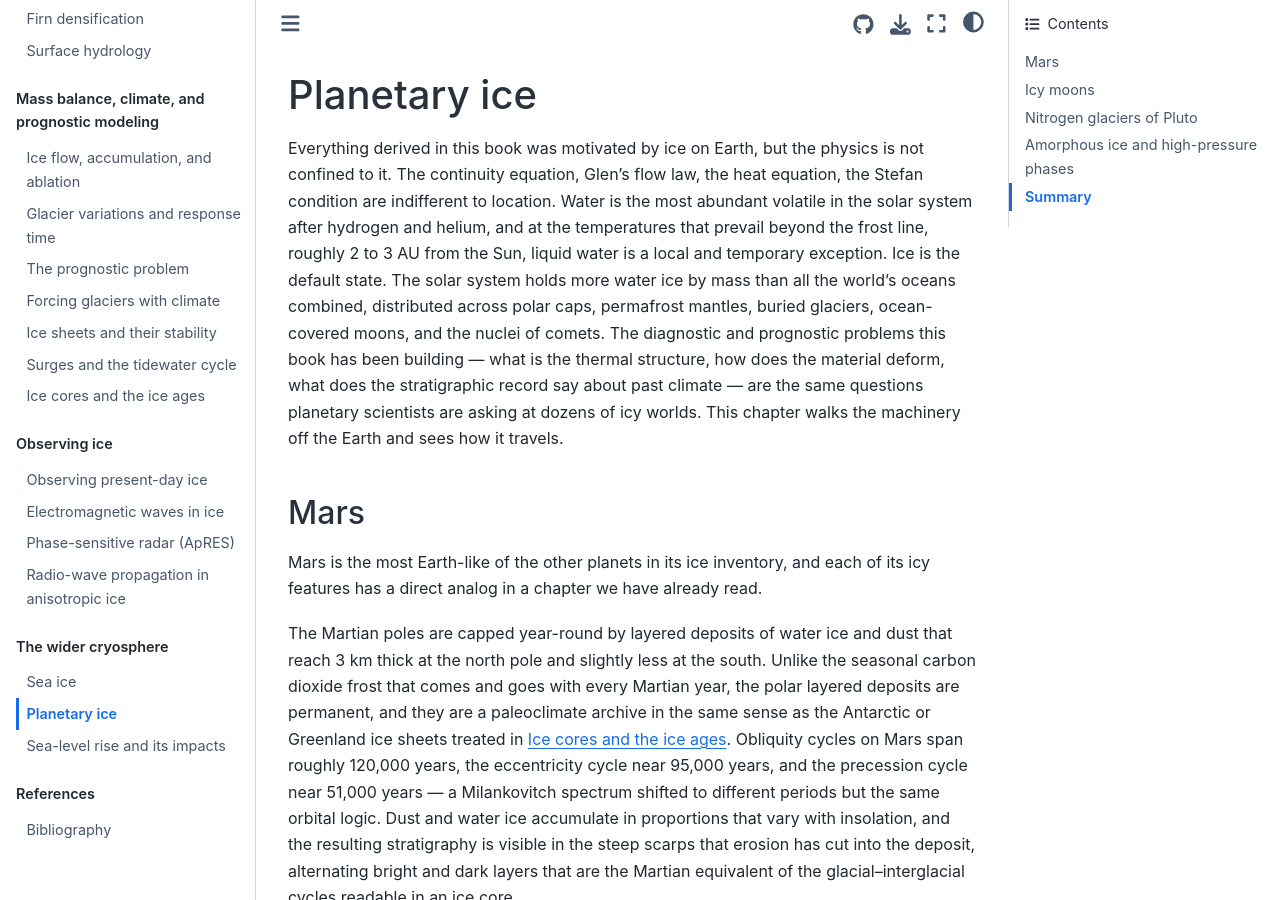
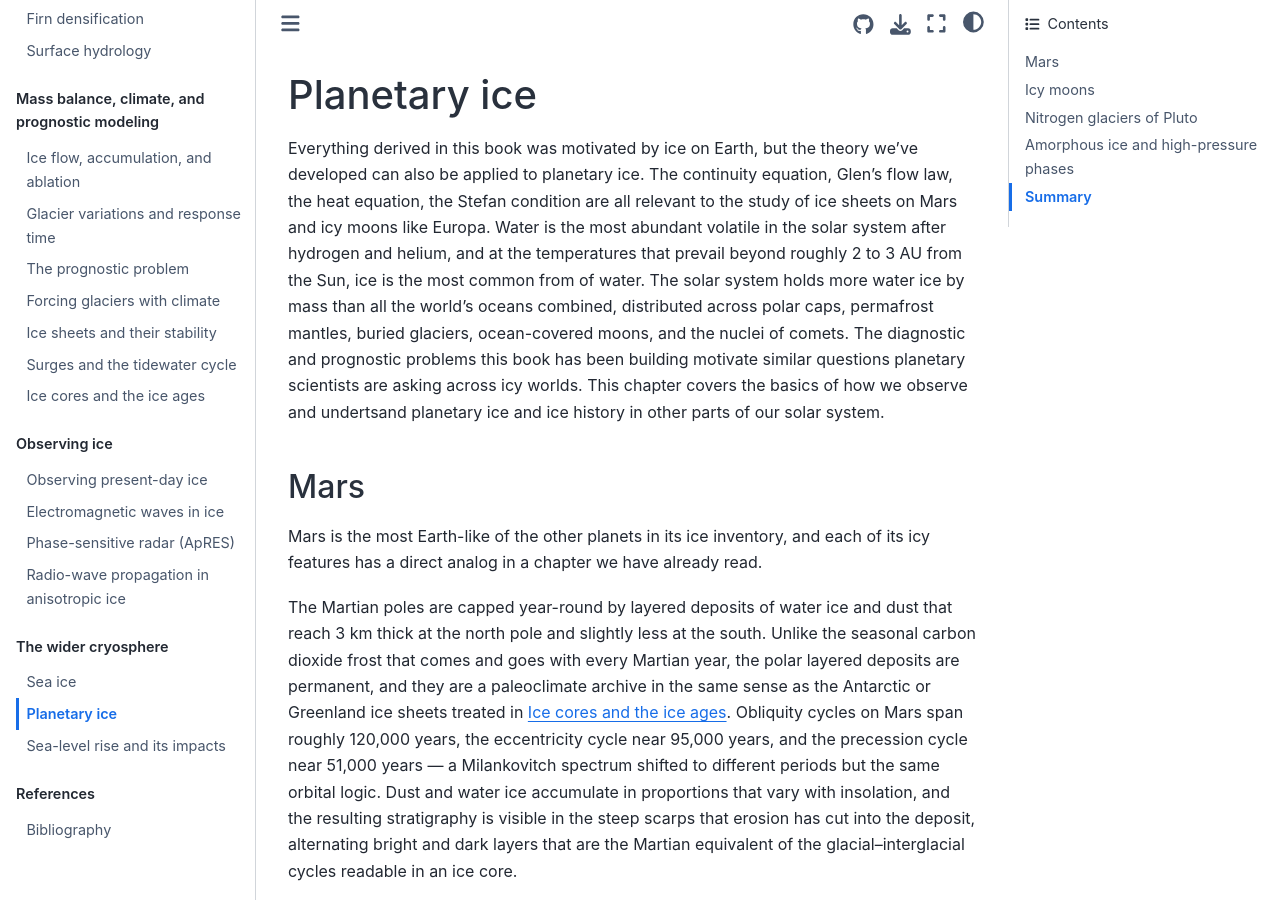
Before and after one commit to rice-glaciology/glaciology-book, a Jupyter Book: the page built from sections/cryosphere/planetary-ice.md, in a window 1280 px wide and 900 px high. Built offline with Jupyter Book 1.0.4 settings and Sphinx 7.4.7 and the Sphinx Book theme 1.1.4, drawn with Linux system fonts in a browser that asks for light colours; pages that are not in the unit, such as notebooks, are missing from menus.

Commit message:
Revise planetary ice section for clarity and relevance
Updated the text to clarify the applicability of the developed theory to planetary ice and improved the description of ice in the solar system.

```diff
--- a/sections/cryosphere/planetary-ice.md
+++ b/sections/cryosphere/planetary-ice.md
@@ -1,6 +1,6 @@
 # Planetary ice
 
-Everything derived in this book was motivated by ice on Earth, but the physics is not confined to it. The continuity equation, Glen's flow law, the heat equation, the Stefan condition are indifferent to location. Water is the most abundant volatile in the solar system after hydrogen and helium, and at the temperatures that prevail beyond the frost line, roughly 2 to 3 AU from the Sun, liquid water is a local and temporary exception. Ice is the default state. The solar system holds more water ice by mass than all the world's oceans combined, distributed across polar caps, permafrost mantles, buried glaciers, ocean-covered moons, and the nuclei of comets. The diagnostic and prognostic problems this book has been building — what is the thermal structure, how does the material deform, what does the stratigraphic record say about past climate — are the same questions planetary scientists are asking at dozens of icy worlds. This chapter walks the machinery off the Earth and sees how it travels.
+Everything derived in this book was motivated by ice on Earth, but the theory we've developed can also be applied to planetary ice. The continuity equation, Glen's flow law, the heat equation, the Stefan condition are all relevant to the study of ice sheets on Mars and icy moons like Europa. Water is the most abundant volatile in the solar system after hydrogen and helium, and at the temperatures that prevail beyond roughly 2 to 3 AU from the Sun, ice is the most common from of water. The solar system holds more water ice by mass than all the world's oceans combined, distributed across polar caps, permafrost mantles, buried glaciers, ocean-covered moons, and the nuclei of comets. The diagnostic and prognostic problems this book has been building motivate similar questions planetary scientists are asking across icy worlds. This chapter covers the basics of how we observe and undertsand planetary ice and ice history in other parts of our solar system.
 
 ## Mars
 
```
